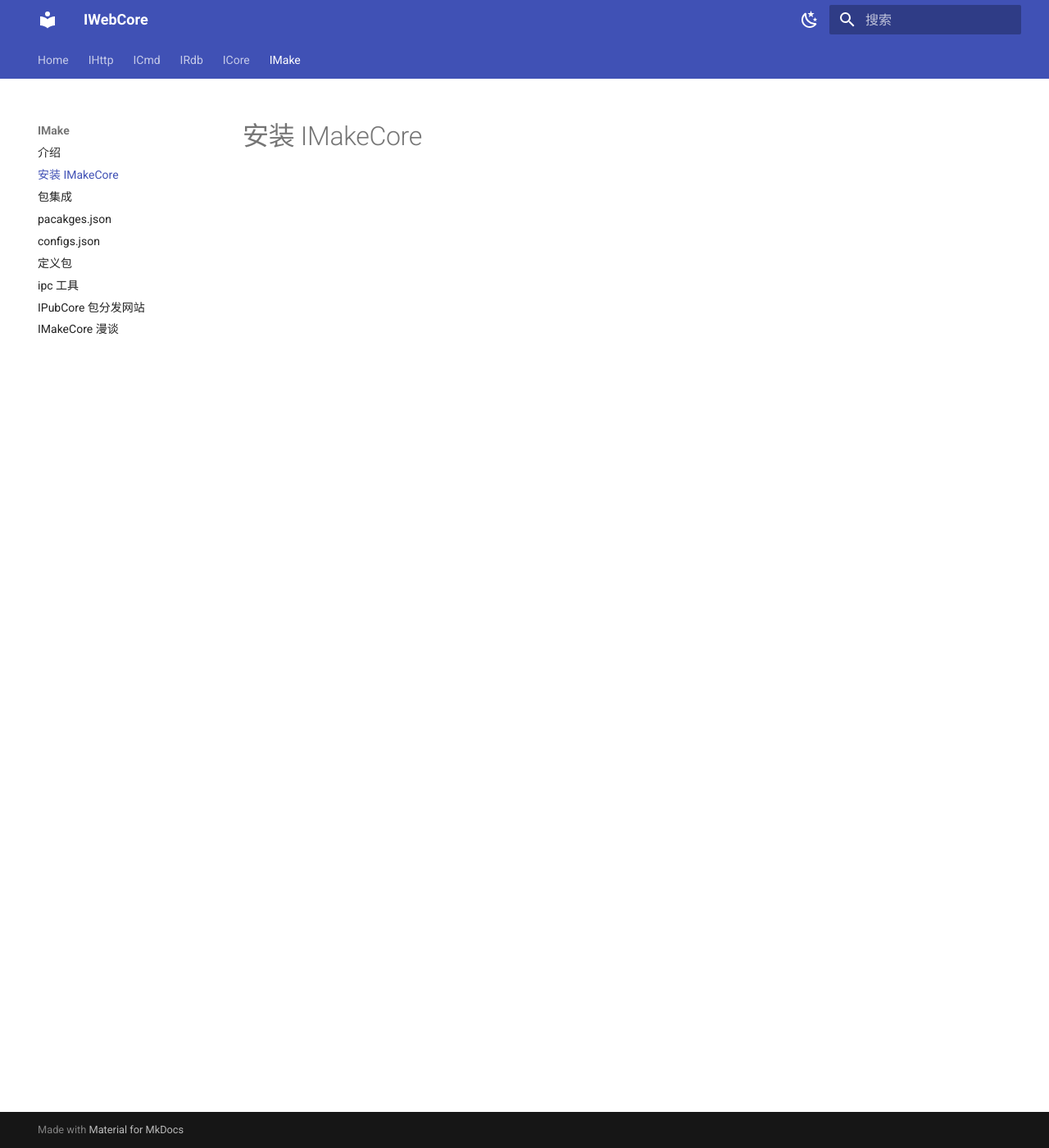
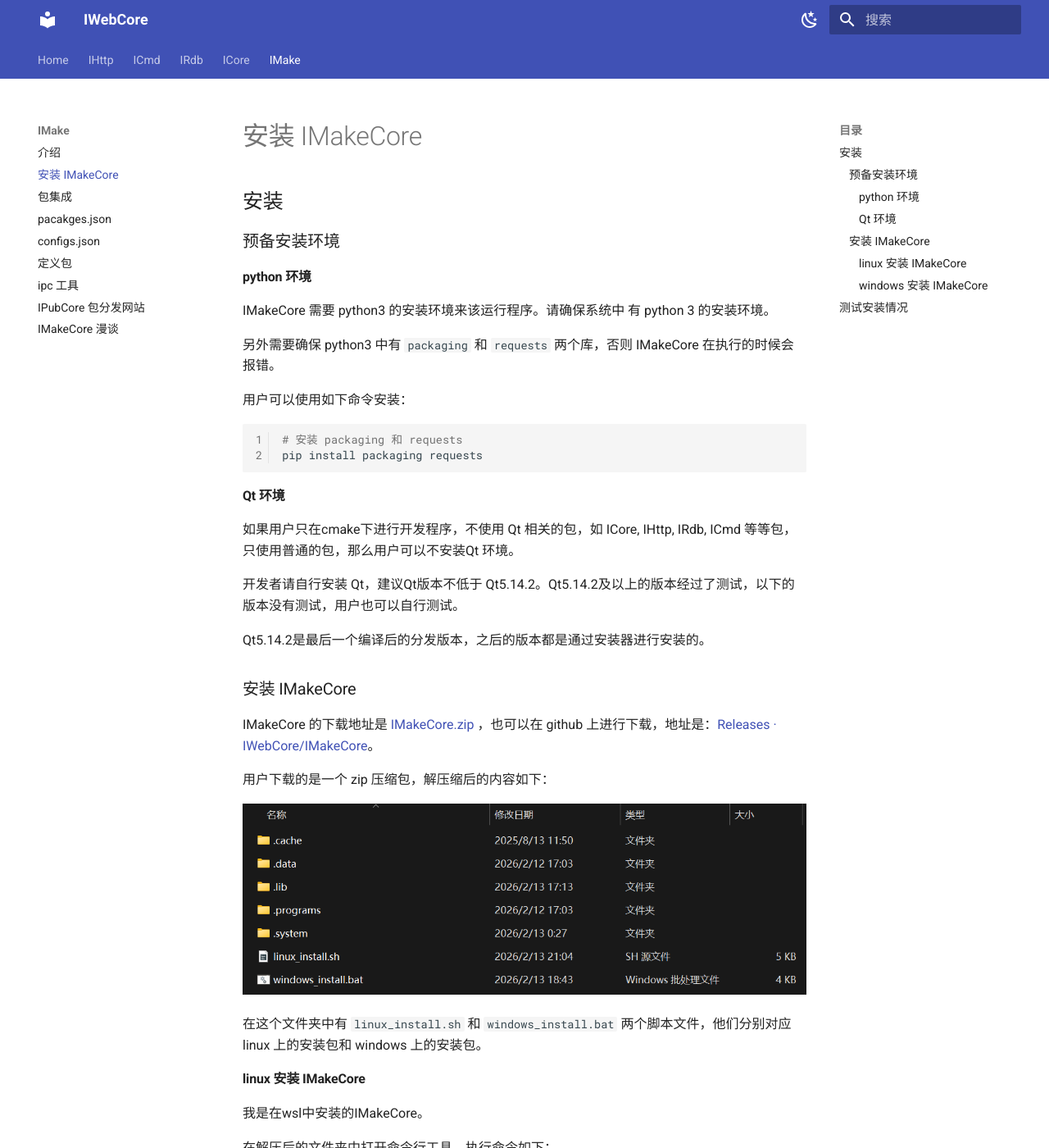
Before and after one commit to IWebCore/IDocCore, an MkDocs documentation site: the page built from docs/IMakeCore/install.md, in a window 1280 px wide and 1400 px high. Shown: the whole window at 82% size. Built offline with MkDocs 1.6.1 and Material for MkDocs 9.7.7, drawn with Linux system fonts in a browser that asks for light colours; some of the changed text lies outside the part shown.

Commit message:
submit code

````diff
--- a/docs/IMakeCore/install.md
+++ b/docs/IMakeCore/install.md
@@ -1 +1,96 @@
 # 安装 IMakeCore
+
+## 安装
+
+### 预备安装环境
+
+#### python 环境
+
+IMakeCore 需要 python3 的安装环境来该运行程序。请确保系统中 有 python 3 的安装环境。
+
+另外需要确保 python3 中有 `packaging` 和 `requests` 两个库，否则 IMakeCore 在执行的时候会报错。
+
+用户可以使用如下命令安装：
+
+```powershell
+# 安装 packaging 和 requests
+pip install packaging requests
+```
+
+
+
+#### Qt 环境
+
+如果用户只在cmake下进行开发程序，不使用 Qt 相关的包，如 ICore, IHttp, IRdb, ICmd 等等包，只使用普通的包，那么用户可以不安装Qt 环境。
+
+开发者请自行安装 Qt，建议Qt版本不低于 Qt5.14.2。Qt5.14.2及以上的版本经过了测试，以下的版本没有测试，用户也可以自行测试。
+
+Qt5.14.2是最后一个编译后的分发版本，之后的版本都是通过安装器进行安装的。
+
+
+
+### 	安装 IMakeCore
+
+IMakeCore 的下载地址是 [IMakeCore.zip](./assets/IMakeCore-v0.0.1.zip) ，也可以在 github 上进行下载，地址是：[Releases · IWebCore/IMakeCore](https://github.com/IWebCore/IMakeCore/releases)。
+
+用户下载的是一个 zip 压缩包，解压缩后的内容如下：
+
+![image-20260213211812635](assets/image-20260213211812635.png)
+
+在这个文件夹中有 `linux_install.sh` 和 `windows_install.bat` 两个脚本文件，他们分别对应 linux 上的安装包和 windows 上的安装包。
+
+
+
+#### linux 安装 IMakeCore
+
+我是在wsl中安装的IMakeCore。
+
+在解压后的文件夹中打开命令行工具，执行命令如下：
+
+```bash
+./linux_install.sh
+```
+
+执行bash之后会请求管理员权限，需要输入密码。在输入密码之后脚本继续执行，安装文件和设置环境变量等内容。
+
+如下是安装时的输出截图：
+
+![image-20260213212224166](assets/image-20260213212224166.png)
+
+在 linux 上安装 IMakeCore之后，如果在接下来的测试中没有响应，请重启 linux.
+
+
+
+#### windows 安装 IMakeCore
+
+windows 安装 IMakeCore 和linux的安装方式是一致的。
+
+在解压后的文件夹中打开命令行工具，执行命令如下：
+
+```powershell
+.\windows_install.bat
+```
+
+命令行在执行过程中会请求管理员权限的对话框。用户在同意管理员权限之后会弹出新的命令框执行安装过程。安装过程如下图所示：
+
+![image-20260213204949382](assets/image-20260213204949382.png)
+
+安装脚本会拷贝文件和设置一些环境变量。执行完成之后用户就可以使用 IMakeCore了。
+
+
+
+## 测试安装情况
+
+IMakeCore 安装好了之后，可以在 bash 或者cmd 中执行 `ipc version` 这个命令测试是否安装成功。`ipc` 是内置在IMakeCore 中的一个默认的程序，在安装之后也被放置在环境变量中了。
+
+在linux中执行情况如下：
+
+![image-20260213212910564](assets/image-20260213212910564.png)
+
+
+
+在 windows中执行的截图如下：
+
+![image-20260213212956744](assets/image-20260213212956744.png)
+
+此时 IMakeCore已经安装完成了。
````
Also changed, not shown: docs/IMakeCore/quick_start.md (+0 -70 lines), docs/IMakeCore/assets/image-20260213204328167.png (added), docs/IMakeCore/assets/image-20260213204949382.png (added), docs/IMakeCore/assets/image-20260213205533661.png (added), docs/IMakeCore/assets/image-20260213211812635.png (added), docs/IMakeCore/assets/image-20260213212220022.png (added), docs/IMakeCore/assets/image-20260213212224166.png (added), docs/IMakeCore/assets/image-20260213212910564.png (added), docs/IMakeCore/assets/image-20260213212956744.png (added), 1 other file.
